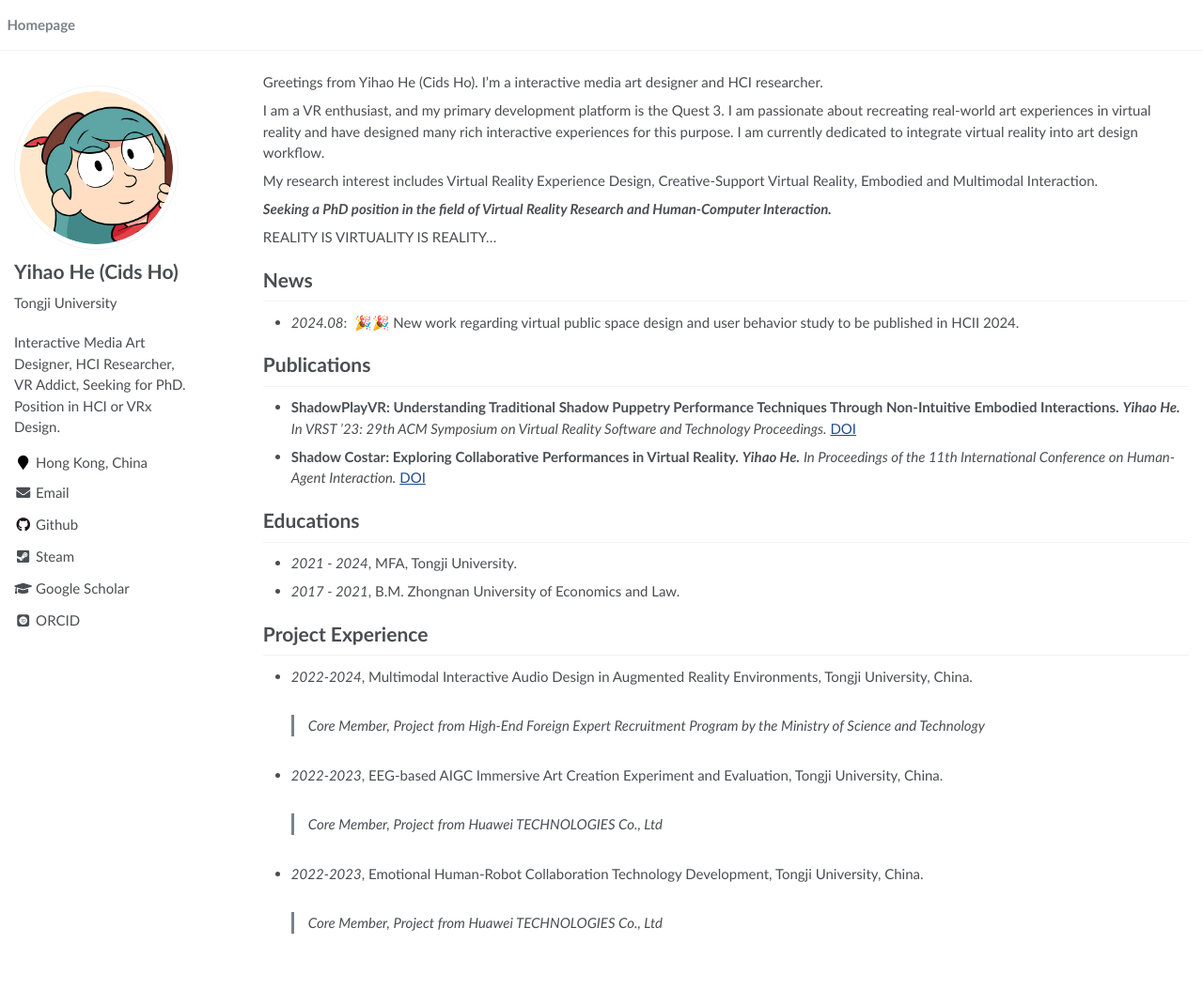
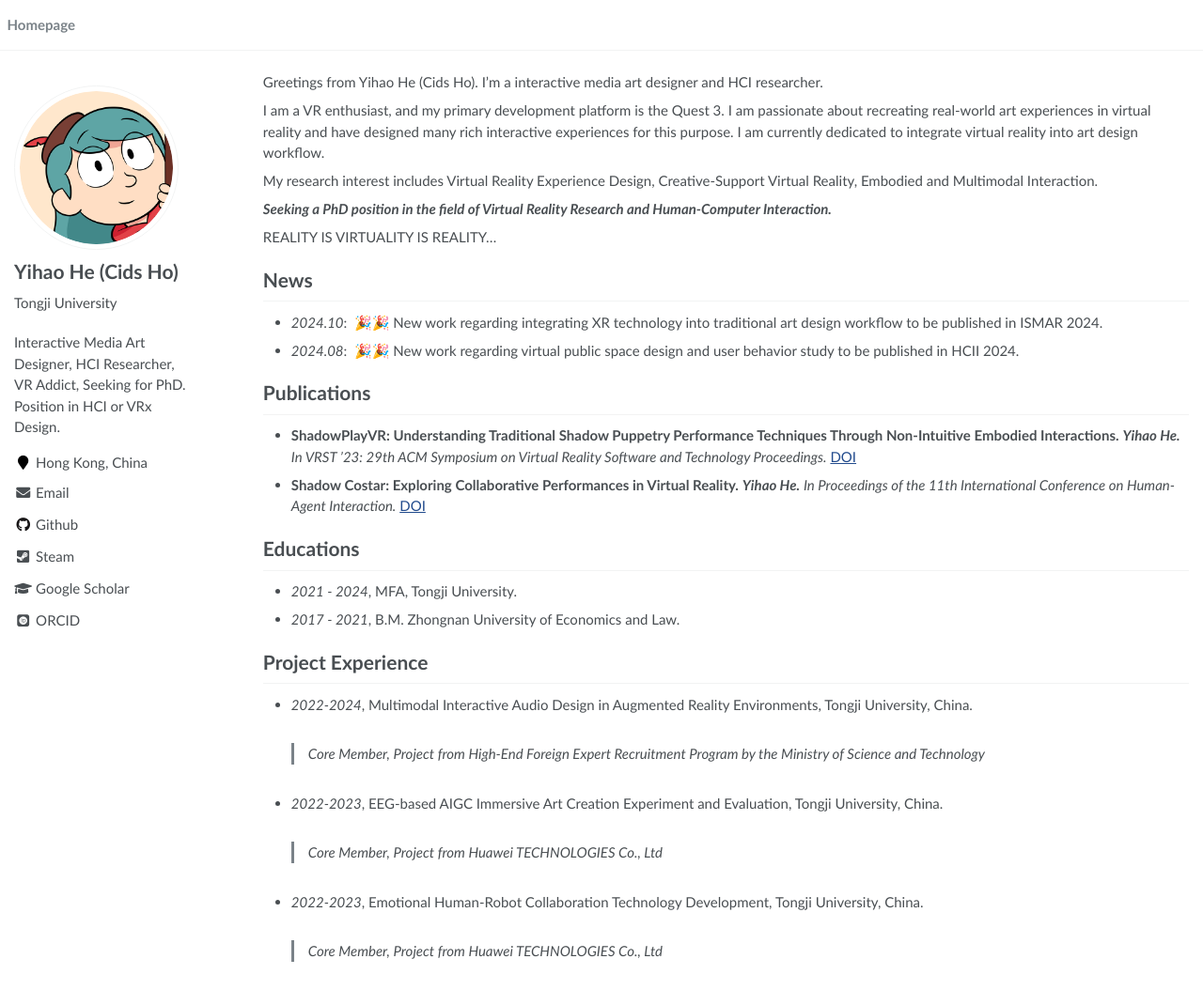
Before and after one commit to CidsHo/Cids.github.io, a Jekyll site: the page built from _pages/about.md, in a window 1280 px wide and 1054 px high. Shown: the whole window at 94% size. Built offline with Jekyll 4.4.1, drawn with Linux system fonts in a browser that asks for light colours; some web fonts are replaced.

Commit message:
Update about.md

```diff
--- a/_pages/about.md
+++ b/_pages/about.md
@@ -21,6 +21,7 @@ My research interest includes Virtual Reality Experience Design, Creative-Suppor
 REALITY IS VIRTUALITY IS REALITY...
 
 # News
+- *2024.10*: &nbsp;🎉🎉 New work regarding integrating XR technology into traditional art design workflow to be published in ISMAR 2024.
 - *2024.08*: &nbsp;🎉🎉 New work regarding virtual public space design and user behavior study to be published in HCII 2024.
 
 # Publications
```
